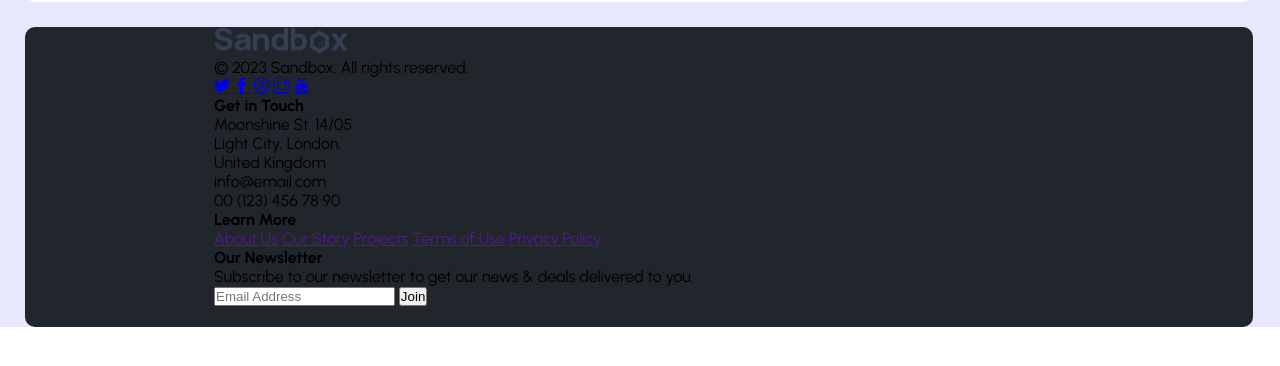
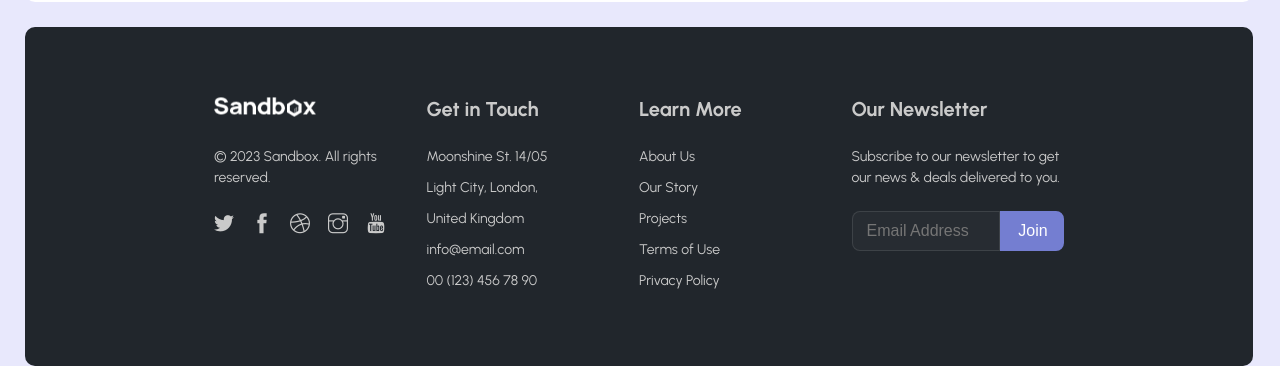
Before and after one commit to maiphunn/SandBox-HTML-CSS, a website: page index.html in a window 1280 px wide. Shown: the part 6041-6407 px from the top of the page. Before the commit the page ends 6368 px from the top, so only its background shows below. Drawn offline with Linux system fonts and the light colour scheme.

Commit message:
update css

```diff
--- a/assets/css/base.css
+++ b/assets/css/base.css
@@ -23,7 +23,6 @@ html {
     width: 1228px;
     max-width: 100%;
     margin: 0 25px;
-    /* background-color: aquamarine; */
 }
 
 .grid__full-width {
@@ -45,13 +44,16 @@ html {
     width: 33, 33333%;
 }
 
+.grid__col-5 {
+    width: 20%;
+}
+
+.grid__col-4 {
+    width: 25%;
+}
+
 
 .layout {
-    /* display: flex; */
-    /* flex-direction: column; */
-    /* flex-wrap: wrap; */
-    /* justify-content: center; */
-    /* align-items: center; */
     width: 850px;
     max-width: 100%;
     margin-left: auto;
@@ -63,7 +65,6 @@ html {
     margin-left: auto;
     margin-right: auto;
     align-items: center;
-    /* display: flex; */
     justify-content: center;
     width: 600px;
 }
@@ -73,7 +74,6 @@ html {
     font-size: 14px;
     font-weight: 400;
     text-transform: uppercase;
-    /* margin-bottom: 20px; */
 }
 
 .section__heading {
@@ -105,12 +105,3 @@ html {
 .button:hover {
     opacity: 0.7;
 }
-
-.reverse {
-    flex-direction: row-reverse;
-}
-
-.mr-t-b {
-    margin-top: 40px;
-    margin-bottom: 40px;
-}
--- a/assets/css/main.css
+++ b/assets/css/main.css
@@ -407,6 +407,84 @@
 .footer__container {
     margin: 25px 0 0;
     border-radius: 10px;
-    height: 300px;
     background-color: var(--footer-color);
 }
+
+.footer__content {
+    display: flex;
+    justify-content: space-between;
+    padding: 70px 0;
+}
+
+.footer__section {
+    display: flex;
+    flex-direction: column;
+    /* align-items: flex-start; */
+    /* justify-content: space-between; */
+}
+
+.footer__logo-img img {
+    width: 60%;
+    margin-bottom: 20px;
+    filter: invert(1) brightness(2);
+}
+
+.footer__section-title {
+    font-size: 20px;
+    color: #cacaca;
+    margin-bottom: 20px;
+}
+
+.footer__text {
+    font-size: 14px;
+    line-height: 1.5;
+    margin: 5px 0;
+    color: #CACACA;
+    text-decoration: none;
+}
+
+.footer__social-icons {
+    display: flex;
+    font-size: 20px;
+    width: 100%;
+    column-gap: 18px;
+    margin-top: 20px;
+}
+
+.footer__social-icons a {
+    color: #CACACA;
+    text-decoration: none;
+}
+
+.footer__social-icons a:hover {
+    opacity: 0.7;
+}
+
+.footer__newsletter-form {
+    display: flex;
+    padding-top: 18px;
+}
+
+.footer__newsletter-form input {
+    width: 70%;
+    background-color: rgba(255, 255, 255, 0.03);
+    padding-left: 14px;
+    border: 1px solid rgba(255, 255, 255, 0.10);
+    border-radius: 8px 0px 0px 8px;
+    font-size: 16px;
+}
+
+.footer__button {
+    width: 30%;
+    font-size: 16px;
+    border: 2px solid #747ED1;
+    border-radius: 0px 8px 8px 0px;
+    padding: 9px 16px;
+    color: var(--white-color);
+    background-color: var(--primary-color);
+    cursor: pointer;
+}
+
+.footer__button:hover {
+    opacity: 0.7;
+}
```
